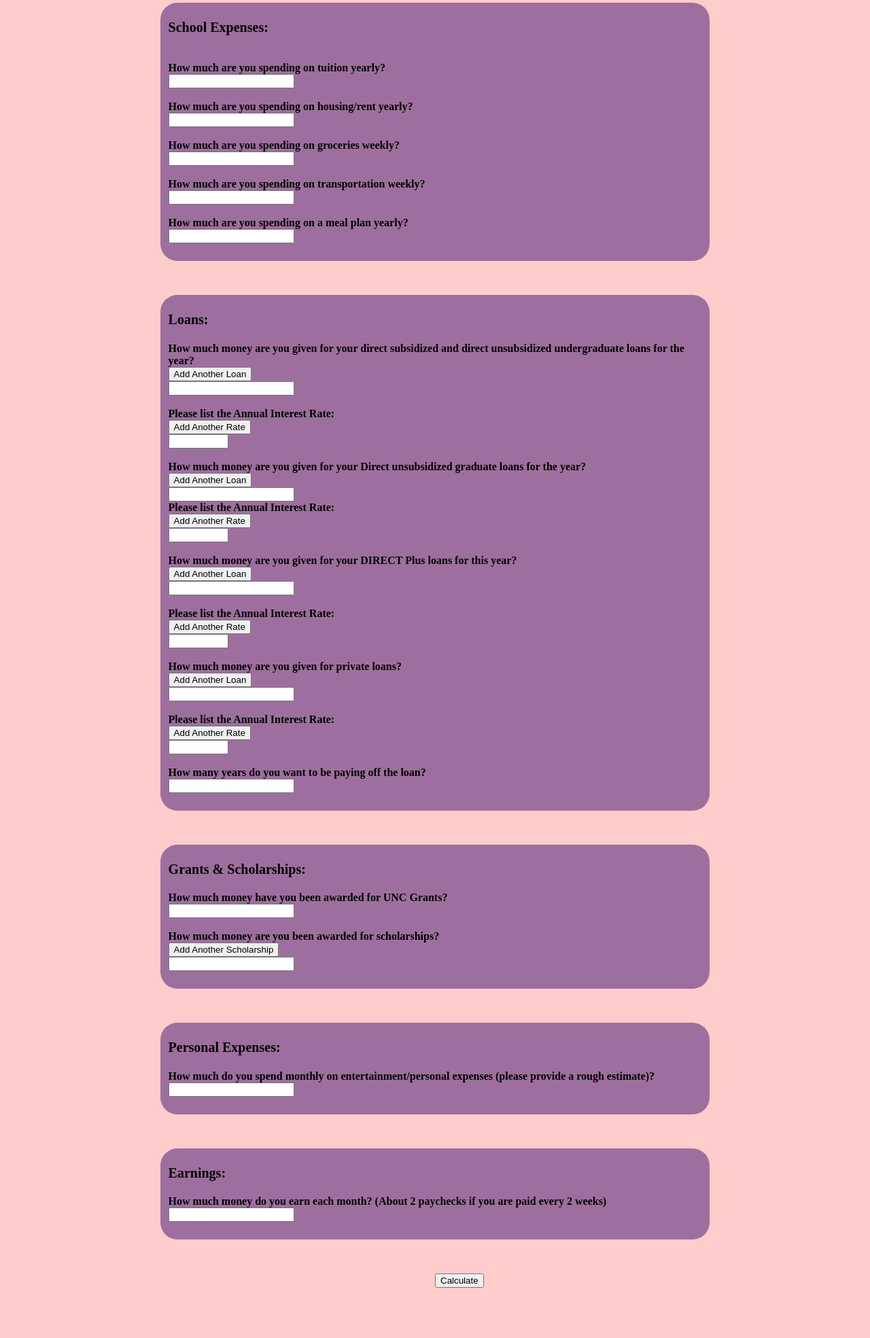
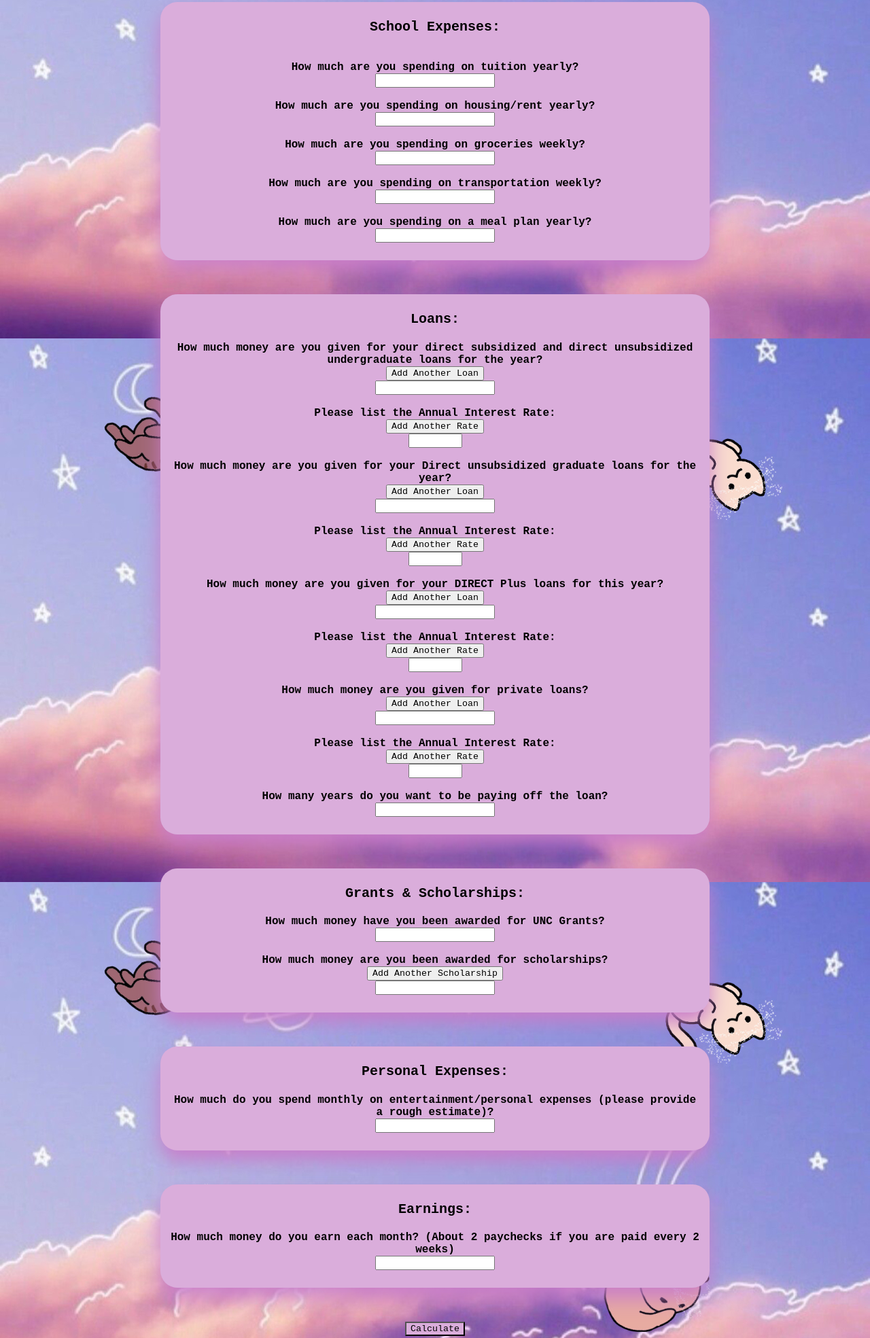
Before and after one commit to Alanna423/Purrfect-Budget, a plain HTML site: page calculate.html in a window 1280 px wide. Shown: the part 302-2271 px from the top of the page at 68% size. Drawn offline with Linux system fonts and the light colour scheme.

Commit message:
results page and javascript for parsing data; major css styling changes to more pink-dream themed

```diff
--- a/calculate.html
+++ b/calculate.html
@@ -6,7 +6,7 @@
 <head>
   <meta charset="utf-8">
   <meta name="viewport" content="width=device-width">
-  <title>Purrfect Budget</title>
+  <title>Calculate | Purrfect Budget</title>
   <link href="style.css" rel="stylesheet" type="text/css" />
   <h1> Purrfect Budget </h1>
 </head>
@@ -14,36 +14,41 @@
 <body>
 
   <div class="intro">
-A free budgeting website for UNC Chapel Hill students to help with your financial needs! First, we’ll ask you some questions to better know you, and what you’re aiming towards.
+    A free budgeting website for University / College students to help with your financial needs! First, we’ll ask you
+    some questions to better know you, and what you’re aiming towards.
   </div>
 
-  <form action="/results.html">
+
+
+  <form id="form" action="results.html" method="get">
+
     <!--SECTION 1: SCHOOL EXPENSES-->
     <section id="school-expenses">
       <h3 class="formSection1"> School Expenses: </h3>
       <h4 class="formQues1">
 
         <!--Input for tuition-->
-<label for="tuition"><br>How much are you spending on tuition yearly?</label><br>
-<input type="number" id="tuition" name="tuition" value= ><br>
+        <label for="Tuition"><br>How much are you spending on tuition yearly?</label><br>
+        <input type="number" id="Tuition" name="Tuition" value=><br>
 
         <!--Input for housing/rent-->
-<label for="house"><br>How much are you spending on housing/rent yearly?</label><br>
-<input type="number" id="house" name="house" value= ><br>
+        <label for="Housing"><br>How much are you spending on housing/rent yearly?</label><br>
+        <input type="number" id="Housing" name="Housing" value=><br>
 
         <!--Input for groceries-->
-<label for="groc"><br>How much are you spending on groceries weekly?</label><br>
-<input type="number" id="groc" name="groc" value= ><br>
+        <label for="Groceries"><br>How much are you spending on groceries weekly?</label><br>
+        <input type="number" id="Groceries" name="Groceries" value=><br>
 
         <!--Input for transportation-->
-<label for="transp"><br>How much are you spending on transportation weekly?</label><br>
-<input type="number" id="transp" name="transp" value= ><br>
+        <label for="Transportation"><br>How much are you spending on transportation weekly?</label><br>
+        <input type="number" id="Transportation" name="Transportation" value=><br>
 
         <!--Input for meals-->
-<label for="meal"><br>How much are you spending on a meal plan yearly?</label><br>
-<input type="number" id="meal" name="meal" value= ><br>
+        <label for="Meal_Plan"><br>How much are you spending on a meal plan yearly?</label><br>
+        <input type="number" id="Meal_Plan" name="Meal_Plan" value=><br>
       </h4>
     </section>
+
 
     <!--SECTION 2: LOANS-->
     <section id="loans">
@@ -51,78 +56,86 @@ A free budgeting website for UNC Chapel Hill students to help with your financia
       <h4 class="formQues">
 
         <!--Input for Undergraduate loans-->
-<label for="ugrade">How much money are you given for your direct subsidized and direct unsubsidized undergraduate loans for the year?</label><br>
+        <label for="Undergraduate_Loan">How much money are you given for your direct subsidized and direct unsubsidized undergraduate loans for the year?</label>
         <div id="loan-question0">
           <input type="button" value="Add Another Loan" onclick="addOption('loan-question0')"><br>
-  <input type="number" min="0" id="ugrade" name="ugrade" value= >
+          <input type="number" min="0"
+id ="Undergraduate_Loan" name="Undergraduate_Loan" value=>
         </div>
         <!--Input for Rate of Undergrad Loans-->
-<label for="rate1"><br>Please list the Annual Interest Rate:</label><br>
+        <label for="Undergraduate_Loan_Rate"><br>Please list the Annual Interest Rate:</label><br>
         <div id="loan-question1">
           <input type="button" value="Add Another Rate" onclick="addOption('loan-question1')"><br>
-  <input type="number" min="0" max="100" step="0.01" id="rate1" name="rate1">
+          <input type="number" min="0" max="100" step="0.01" id="Undergraduate_Loan_Rate"
+            name="Undergraduate_Loan_Rate">
         </div>
 
-  <!--Input for Graduate loans-->
-<label for="graduate"><br>How much money are you given for your Direct unsubsidized graduate loans for the year?</label><br>
+
+        <div><!--Input for Graduate loans-->
+        <label for="Graduate_Loan"><br>How much money are you given for your Direct unsubsidized graduate loans for the
+          year?</label><br>
         <div id="loan-question2">
           <input type="button" value="Add Another Loan" onclick="addOption('loan-question2')"><br>
-  <input type="number" min="0" id="graduate" name="graduate" value= >
-
+  <input type="number" min="0" id="Graduate_Loan" name="Graduate_Loan" value=>
+</div>
           <!--Input for Rate of Undergrad Loans-->
-<label for="rate2"><br>Please list the Annual Interest Rate:</label><br>
+          <label for="Graduate_Loan_Rate"><br>Please list the Annual Interest Rate:</label><br>
         </div>
         <div id="loan-question3">
           <input type="button" value="Add Another Rate" onclick="addOption('loan-question3')"><br>
-  <input type="number" min="0" max="100" step="0.01" id="rate2" name="rate2">
+          <input type="number" min="0" max="100" step="0.01" id="Graduate_Loan_Rate" name="Graduate_Loan_Rate">
         </div>
 
         <!--Input for Direct PLUS Loans-->
-<label for="direct"><br>How much money are you given for your DIRECT Plus loans for this year?</label><br>
+        <label for="Direct_Plus_Loans"><br>How much money are you given for your DIRECT Plus loans for this
+          year?</label><br>
         <div id="loan-question4">
           <input type="button" value="Add Another Loan" onclick="addOption('loan-question4')"><br>
-  <input type="number" min="0" id="direct" name="direct" value= >
+          <input type="number" min="0" id="Direct_Plus_Loans" name="Direct_Plus_Loans" value=>
         </div>
         <!--Input for Rate of Direct PLUS Loans-->
-<label for="rate3"><br>Please list the Annual Interest Rate:</label><br>
+        <label for="Direct_Plus_Loan"><br>Please list the Annual Interest Rate:</label><br>
         <div id="loan-question5">
           <input type="button" value="Add Another Rate" onclick="addOption('loan-question5')"><br>
-    <input type="number" min="0" max="100" step="0.01" id="rate3" name="rate3">
+          <input type="number" min="0" max="100" step="0.01" id="Direct_Plus_Loan" name="Direct_Plus_Loan">
         </div>
         <!--Input of private Loans-->
- <label for="private"><br>How much money are you given for private loans?</label><br>
+        <label for="Private_Loan"><br>How much money are you given for private loans?</label><br>
         <div id="loan-question6">
           <input type="button" value="Add Another Loan" onclick="addOption('loan-question6')"><br>
-  <input type="number" min="0" id="private" name="private">
+          <input type="number" min="0" id="Private_Loan" name="Private_Loan">
         </div>
 
         <!--Input for Rate of private Loans-->
-<label for="rate"><br>Please list the Annual Interest Rate:</label><br>
+        <label for="Private_Loan_Rate"><br>Please list the Annual Interest Rate:</label><br>
         <div id="loan-question7">
           <input type="button" value="Add Another Rate" onclick="addOption('loan-question7')"><br>
-  <input type="number" min="0" max="100" step="0.01" id="rate" name="rate">
+          <input type="number" min="0" max="100" step="0.01" id="Private_Loan_Rate" name="Private_Loan_Rate">
         </div>
 
         <!--Input for years-->
-<label for="years"><br>How many years do you want to be paying off the loan?</label><br>
-  <input type="number" min="0" id="years" name="years" value= ><br>
+        <label for="Years_of_Loan"><br>How many years do you want to be paying off the loan?</label><br>
+        <input type="number" min="0" id="Years_of_Loan" name="Years_of_Loan" value=><br>
       </h4>
     </section>
+
+
     <!--SECTION 3 GRANTS/SCHOLARSHIPS-->
     <section id="grants-scholarships">
       <h3 class="formSection">Grants & Scholarships: </h3>
       <h4 class="formQues">
         <!--Input for Grants-->
-<label for="grants">How much money have you been awarded for UNC Grants?</label><br>
-  <input type="number" min="0" id="grants" name="grant" value= ><br>
+        <label for="Grants">How much money have you been awarded for UNC Grants?</label><br>
+        <input type="number" min="0" id="Grants" name="Grants" value=><br>
         <!--Input for Scholarships-->
         <div id="scholarship-question">
-<label for="scholarships"><br>How much money are you been awarded for scholarships?</label><br>
+          <label for="Scholarships"><br>How much money are you been awarded for scholarships?</label><br>
           <input type="button" value="Add Another Scholarship" onclick="addOption('scholarship-question')"><br>
-  <input type="number" min="0" id="scholarships" name="scholarships">
+          <input type="number" min="0" id="Scholarships" name="Scholarships">
         </div>
       </h4>
     </section>
+
 
     <!--SECTION 4: PERSONAL EXPENSES-->
     <section id="personal-expenses">
@@ -130,24 +143,27 @@ A free budgeting website for UNC Chapel Hill students to help with your financia
       <h4 class="formQues">
 
         <!--Input for entertainment expenses-->
-<label for="entertain">How much do you spend monthly on entertainment/personal expenses (please provide a rough estimate)?</label>      <br>
-  <input type="number" min="0" id="entertain" name="entertain" value= >
+        <label for="entertain">How much do you spend monthly on entertainment/personal expenses (please provide a rough
+          estimate)?</label> <br>
+        <input type="number" min="0" id="Entertainment" name="Entertainment" value=>
       </h4>
     </section>
+
+
     <!--SECTION 5: EARNINGS-->
     <section id="earnings">
       <h3 class="formSection">Earnings: </h3>
       <h4 class="formQues">
         <!--Input for earnings-->
-<label for="earn">How much money do you earn each month? (About 2 paychecks if you are paid every 2 weeks)</label><br>
-  <input type="number" min="0" id="earn" name="earn" value= >
+        <label for="Earnings">How much money do you earn each month? (About 2 paychecks if you are paid every 2
+          weeks)</label><br>
+        <input type="number" min="0" id="Earnings" name="Earnings" value=>
       </h4>
     </section>
 
+
     <!--SECTION 6: SUBMISSION-->
-<div class="submit">
-    <input type="submit" value="Calculate">
-</div>
+    <button type="submit">Calculate</button>
   </form>
   <script>
     // Functions that allows user to optionally add multiple loans)
@@ -163,5 +179,8 @@ A free budgeting website for UNC Chapel Hill students to help with your financia
       question.appendChild(input);
     }
   </script>
+  <script src="script.js"></script>
+
 </body>
+
 </html>
--- a/script.js
+++ b/script.js
@@ -0,0 +1,8 @@
+const form = document.querySelector('#form');
+const cost = 1;
+
+form.addEventListener('submit', (event)=> {
+
+  // validateForm();
+  form.submit();
+});
--- a/style.css
+++ b/style.css
@@ -1,19 +1,30 @@
-html {
-  height: 100%;
-  width: 100%;
-/*   background-image: url("lake-background.jpeg");
-  background-size:cover; */
-  background-color: rgba(255,0,0,0.2);
+* {
+  font-family: Courier New;
 }
 
-header, footer {
+html {
+  background: url(background.jpg) no-repeat center center fixed;
+  background-size: cover;
+  background-size: 100% 100%;
+}
+header {
+  background-color: #daaddb;
+  color: white;
   padding: 5px;
-  color: white;
-  background-color: #cba3f0;
+  border-radius: 15px;
+  text-align: center;
 }
 
+footer {
+  background-color: #daaddb;
+  padding: 5px;
+  border-radius: 15px;
+  flex-shrink: 0;
+  text-align: center;
+}
 body {
   padding: 0 5% 0 5%;
+  text-align: center;
 }
 
 h1 {
@@ -23,28 +34,42 @@ h1 {
 
 h2 {
   font-size: 24px;
+  text-align: center;
 }
 
 h3 {
   font-size: 20px;
+  text-align: center;
 }
 
 h4 {
   font-size: 16px;
+  text-align: center;
 }
 
 h5 {
   font-size: 14px;
+  text-align: center;
 }
 
-.navigation {
-  background-color: #cba3f0;
-}
+/*.calculate, .viewResults {
+  background: #daaddb;
+  text-align: center;
+  border-radius: 25px;
+  box-shadow: 10px 10px 20px #c87dca;
+}*/
+/* Calculate you Budget */
+<button type="Calculate Your Budget">Click Me!</button>
+button style="background: url(myimage.png)"
 
 .container {
   height:100%;
   width: 100%;
-  background-color: white;
+  text-align: center;
+}
+
+.line {
+  flex-wrap: wrap;
 }
 
 .intro {
@@ -59,13 +84,16 @@ h5 {
 }
 
 section {
-  background: #9d6f9e;
+  background: #daaddb;
   margin: 50px;
   padding-left: 12px;
   padding-right: 12px;
   padding-top: 5px;
   padding-bottom: 5px;
   border-radius: 25px;
+  /* shadow */
+  box-shadow: 0px 15px 30px  #c87dca;
+
 }
 
 form {
@@ -76,3 +104,8 @@ form {
   padding: 0 0 60px 0;
   padding-left: 50%;
 }
+
+button {
+  background: #daaddb;
+
+}
```
Also changed, not shown: index.html (+7 -3 lines), results.html (+34 -5 lines), background.jpg (added). Lines whose indentation alone changed are shown as unchanged.
